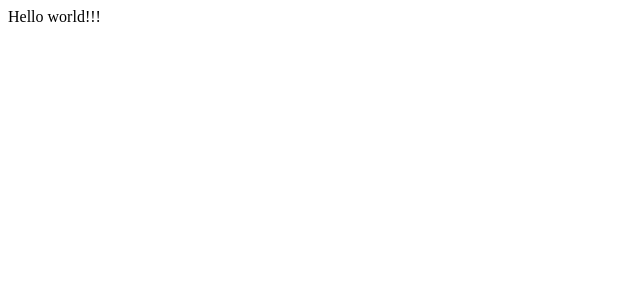
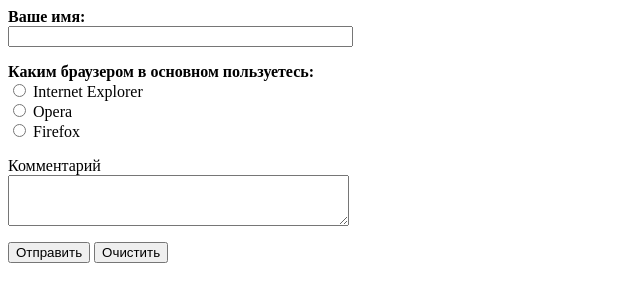
Before and after one commit to OlgaGorbacheva/OlgaGorbacheva.github.io, a plain HTML site: page index.html in a window 1280 px wide. Shown: the whole page, without its empty margins (0-640 px from the left). Drawn offline with Linux system fonts and the light colour scheme.

Commit message:
input test

```diff
--- a/index.html
+++ b/index.html
@@ -1 +1,24 @@
-Hello world!!!
+<html>
+ <head>
+  <meta charset="utf-8">
+  <title>Тег INPUT</title>
+ </head>
+ <body>
+
+ <form name="test" method="post" action="input1.php">
+  <p><b>Ваше имя:</b><br>
+   <input type="text" size="40">
+  </p>
+  <p><b>Каким браузером в основном пользуетесь:</b><Br>
+   <input type="radio" name="browser" value="ie"> Internet Explorer<Br>
+   <input type="radio" name="browser" value="opera"> Opera<Br>
+   <input type="radio" name="browser" value="firefox"> Firefox<Br>
+  </p>
+  <p>Комментарий<Br>
+   <textarea name="comment" cols="40" rows="3"></textarea></p>
+  <p><input type="submit" value="Отправить">
+   <input type="reset" value="Очистить"></p>
+ </form>
+
+ </body>
+</html>
```
